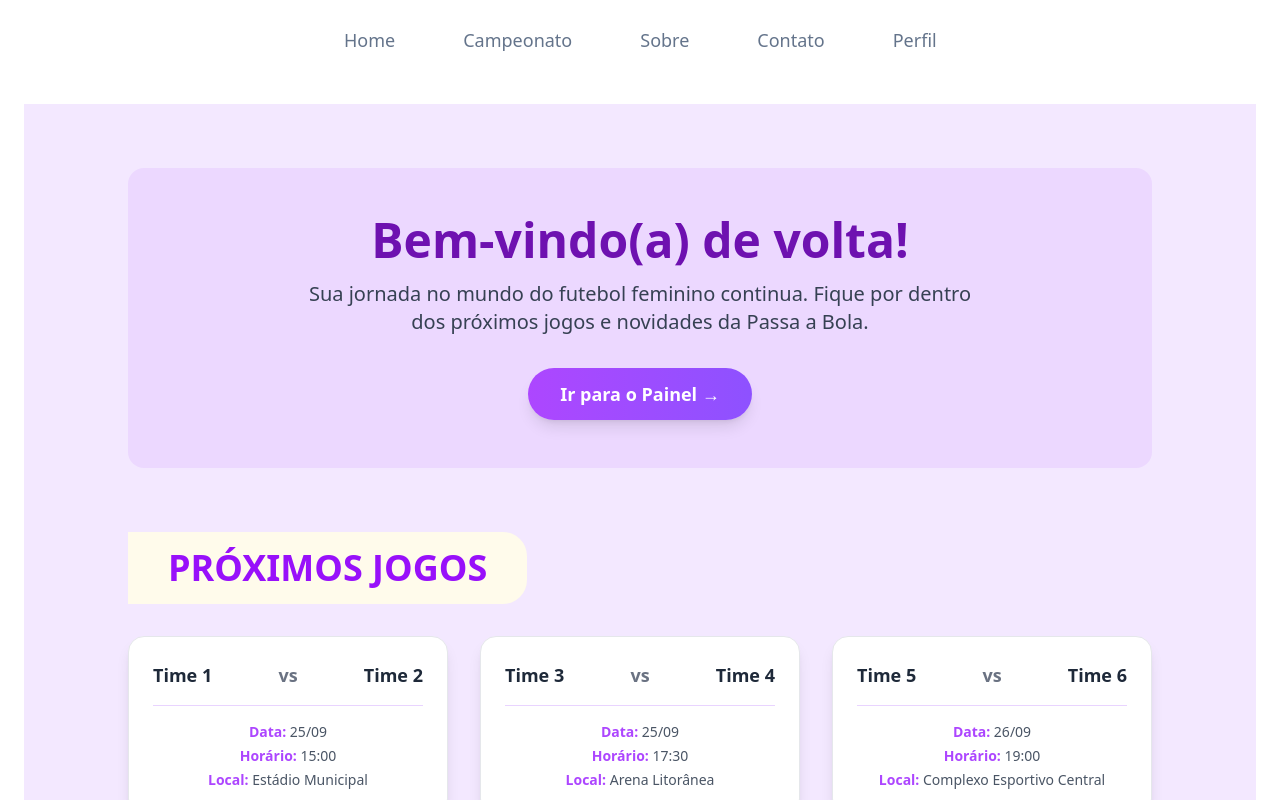
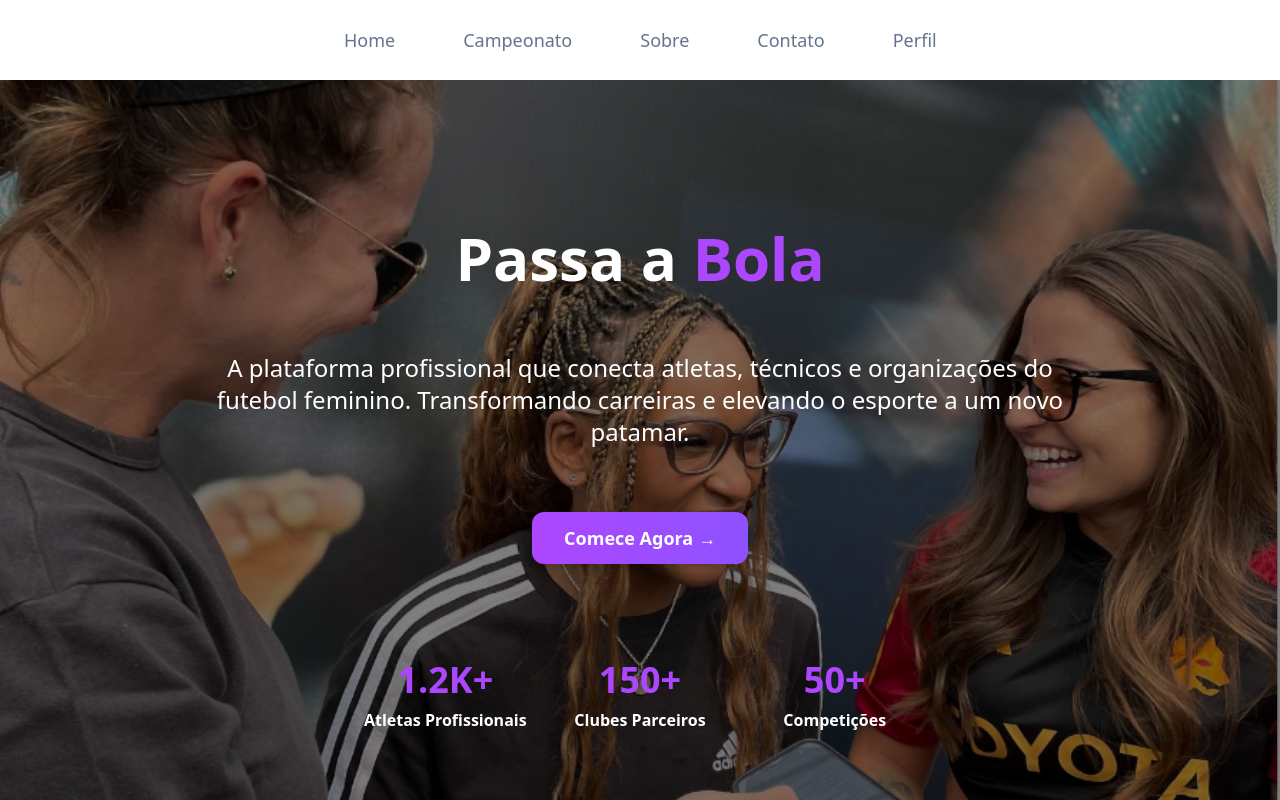
Before and after one commit to Projeto-Passa-a-Bola/frontend, a React (Vite) app: page /painel in a window 1280 px wide. Shown: the top 800 px of the page. Built offline with nearby package versions, Linux system fonts and the light colour scheme; sample sign-in values are in the browser's storage.

Commit message:
Fazendo a pagina Home Logado

```diff
--- a/package.json
+++ b/package.json
@@ -11,6 +11,7 @@
   },
   "dependencies": {
     "@tailwindcss/vite": "^4.1.13",
+    "bootstrap": "^5.3.8",
     "react": "^19.1.1",
     "react-dom": "^19.1.1",
     "react-router-dom": "^7.9.1"
--- a/src/App.jsx
+++ b/src/App.jsx
@@ -11,6 +11,7 @@ import {
   Campeonato,
   HeroCampeonato,
 } from "./components";
+
 
 function App() {
   return (
--- a/src/components/layouts/PrivateLayout.jsx
+++ b/src/components/layouts/PrivateLayout.jsx
@@ -6,9 +6,9 @@ function PrivateLayout() {
   return (
     <>
       <HeaderLogado />
-      <main className="min-h-screen p-6">
+
         <Outlet /> {/* Aqui entram as páginas privadas */}
-      </main>
+
       <Footer/>
     </>
   );
--- a/src/components/pages/HomeLogada.jsx
+++ b/src/components/pages/HomeLogada.jsx
@@ -41,34 +41,57 @@ function HomeLogada() {
 
   return (
     <>
-      <div className="overflow-x-hidden min-h-screen bg-purple-100 flex flex-col items-center p-8 md:p-16">
+      <div className="overflow-x-hidden">
         {/* Seção de Boas-vindas */}
-        <div className="relative w-full max-w-5xl text-center mb-16">
-          <div className="absolute inset-0 z-0 bg-purple-500 rounded-2xl opacity-10"></div>
-          <div className="relative z-10 p-8 md:p-12">
-            <h1 className="text-4xl md:text-5xl font-extrabold text-purple-800">
-              Bem-vindo(a) de volta!
+        <div id="Hero" className="relative flex flex-col justify-center items-center p-8 md:p-16 lg:px-24 xl:px-40 min-h-screen">
+                        {/* Contêiner do Vídeo de Fundo */}
+                        <div className="absolute inset-0 z-0 overflow-hidden bg-[url(../../public/resumoImg.png)] bg-no-repeat bg-cover bg-center">
+                        </div>
+
+                        {/* Camada de Escurecimento (Overlay) */}
+                        <div className="absolute inset-0 z-0 bg-black opacity-50"></div>
+
+                        {/* Conteúdo por cima do vídeo e do overlay */}
+                        <div className="relative z-10 flex flex-col items-center text-center gap-8 md:gap-12 lg:gap-16 max-w-4xl mx-auto">
+                            <h1 className="text-4xl md:text-5xl lg:text-6xl font-bold text-white">
+                                Passa a <span className="text-purple-500">Bola</span>
                             </h1>
-            <p className="text-lg md:text-xl text-gray-700 mt-4 max-w-2xl mx-auto">
-              Sua jornada no mundo do futebol feminino continua. Fique por dentro dos próximos jogos e novidades da Passa a Bola.
+                            <p className="text-base md:text-lg lg:text-2xl text-white">
+                                A plataforma profissional que conecta atletas, técnicos e organizações do futebol feminino. Transformando carreiras e elevando o esporte a um novo patamar.
                             </p>
-            <div className="flex justify-center mt-8">
-              <a href="/painel" className="px-8 py-3 w-fit text-lg font-bold rounded-full text-white bg-gradient-to-r from-purple-500 to-violet-500 shadow-lg hover:scale-105 transition-transform duration-300">
-                Ir para o Painel →
-              </a>
+                            <button className="px-8 py-3 w-fit text-lg font-bold rounded-xl cursor-pointer text-white bg-gradient-to-r from-purple-500 to-violet-500 shadow-lg hover:scale-105 transition-transform duration-300">
+                                Comece Agora →
+                            </button>
+
+                            <div id="Pesquisa" className="grid grid-cols-1 md:grid-cols-3 gap-6 md:gap-8 mt-8">
+                                <div className="flex flex-col items-center justify-center gap-2">
+                                    <h1 className="text-3xl md:text-4xl text-purple-500 font-bold">1.2K+</h1>
+                                    <p className="text-sm md:text-base text-white font-semibold">Atletas Profissionais</p>
+                                </div>
+                                <div className="flex flex-col items-center justify-center gap-2">
+                                    <h1 className="text-3xl md:text-4xl text-purple-500 font-bold">150+</h1>
+                                    <p className="text-sm md:text-base text-white font-semibold">Clubes Parceiros</p>
+                                </div>
+                                <div className="flex flex-col items-center justify-center gap-2">
+                                    <h1 className="text-3xl md:text-4xl text-purple-500 font-bold">50+</h1>
+                                    <p className="text-sm md:text-base text-white font-semibold">Competições</p>
+                                </div>
                             </div>
                         </div>
                     </div>
 
         {/* Seção de Próximos Jogos */}
-        <div className="w-full max-w-5xl">
-          <div className="py-4 px-10 bg-amber-50 rounded-r-3xl w-fit mb-8">
+        <div className="bg-gradient-to-bl from-purple-500 to-blue-400">
+          <div className='py-25'>
+            <div className='flex'>
+              <div className='flex-4'>
+                <div className="p-10 px-20 bg-white rounded-r-xl w-fit">
                   <h2 className="text-2xl md:text-4xl text-purple-600 uppercase font-bold">Próximos Jogos</h2>
                 </div>
-
-          <div className="grid grid-cols-1 md:grid-cols-2 lg:grid-cols-3 gap-8">
+              </div>
+            <div className="flex flex-col flex-3 gap-8 px-45 py-10">
               {proximosJogos.map((jogo) => (
-              <div key={jogo.id} className="bg-white p-6 rounded-2xl shadow-lg border border-gray-200 hover:shadow-xl transition-shadow duration-300">
+                <div key={jogo.id} className="bg-white p-10 rounded-2xl shadow-lg border border-gray-200 hover:shadow-xl transition-shadow duration-300">
                   <div className="flex justify-between items-center mb-4">
                     <span className="text-lg font-bold text-gray-800">{jogo.timeA}</span>
                     <span className="text-lg font-bold text-gray-500">vs</span>
@@ -90,6 +113,28 @@ function HomeLogada() {
               </div>
             </div>
           </div>
+        </div>
+        <div id='patrocinadores'>
+            <div className='py-100 bg-gradient-to-br from-blue-100 to-purple-500'>
+                <div className="p-10 px-20 bg-white rounded-r-xl w-fit">
+                  <h2 className="text-2xl md:text-4xl text-purple-600 uppercase font-bold">Patrocinadores</h2>
+                </div>
+                <div id="carouselExampleSlidesOnly" class="carousel slide" data-bs-ride="carousel">
+                    <div class="carousel-inner">
+                      <div class="carousel-item active">
+                        <img src="..." class="d-block w-100" alt="..."/>
+                      </div>
+                      <div class="carousel-item">
+                        <img src="..." class="d-block w-100" alt="..."/>
+                      </div>
+                      <div class="carousel-item">
+                        <img src="..." class="d-block w-100" alt="..."/>
+                      </div>
+                    </div>
+                  </div>
+            </div>
+        </div>
+      </div>
     </>
   );
 }
```
Also changed, not shown: 1 other file (tests, documents, lock files or other folders). Lines whose indentation alone changed are shown as unchanged.
